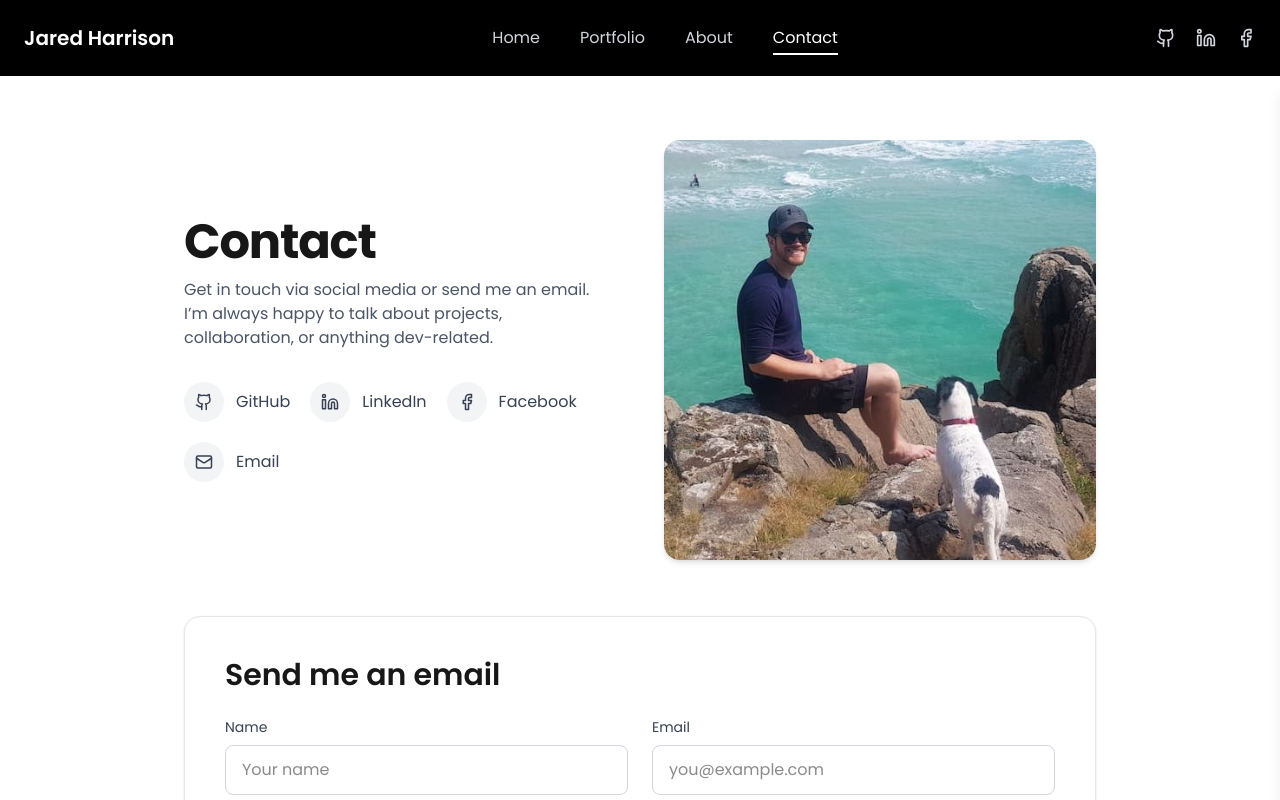
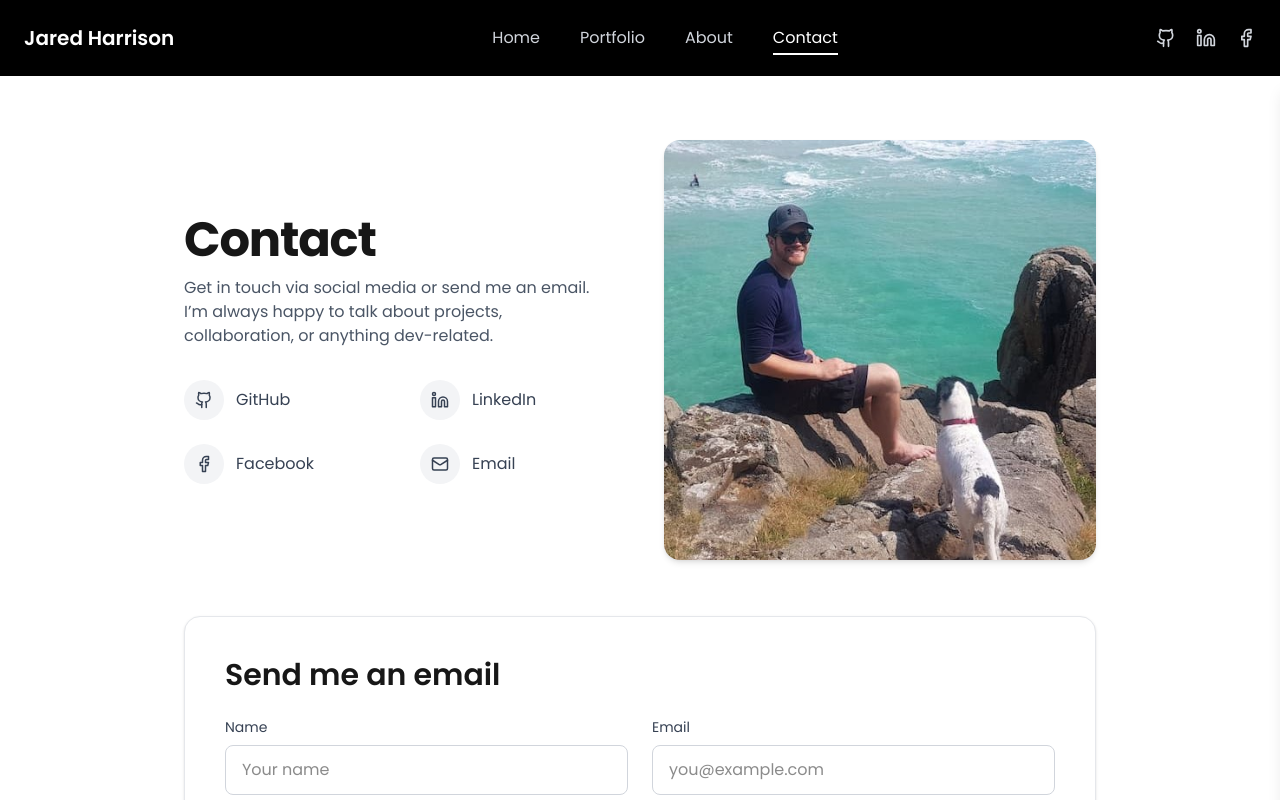
Before and after one commit to Jared-Ha/Portfolio-2025, a Next.js app: page /contact in a window 1280 px wide. Shown: the top 800 px of the page. Built offline with nearby package versions, Linux system fonts and the light colour scheme.

Commit message:
adjust padding for contact page

```diff
--- a/src/app/contact/page.js
+++ b/src/app/contact/page.js
@@ -21,7 +21,7 @@ export default function Contact() {
   const success = searchParams.get("success") === "true";
 
   return (
-    <section className="max-w-6xl mx-auto px-6 py-16 space-y-14">
+    <section className="max-w-6xl mx-auto px-0 sm:px-4 md:px-6 py-16 space-y-14">
       {/* Top hero: text + socials left, photo right */}
       <div className="grid md:grid-cols-2 gap-10 md:gap-12 items-center">
         <div>
@@ -33,7 +33,17 @@ export default function Contact() {
             to talk about projects, collaboration, or anything dev-related.
           </p>
 
-          <ul className="flex flex-wrap gap-5">
+          <ul
+            className="
+  grid
+  grid-cols-2
+  gap-x-10 gap-y-6
+  sm:grid-cols-2
+  md:grid-cols-2
+  lg:grid-cols-2
+"
+          >
+            {" "}
             {socialLinks.map(({ href, label, icon: Icon }) => (
               <li key={label}>
                 <Link
```
